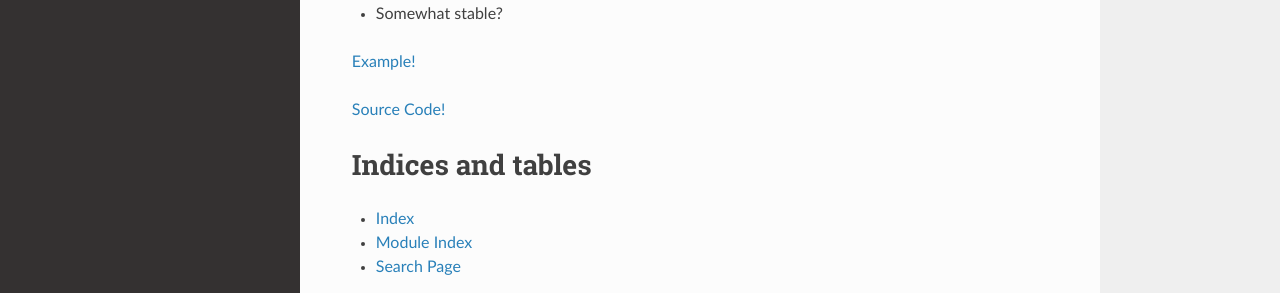
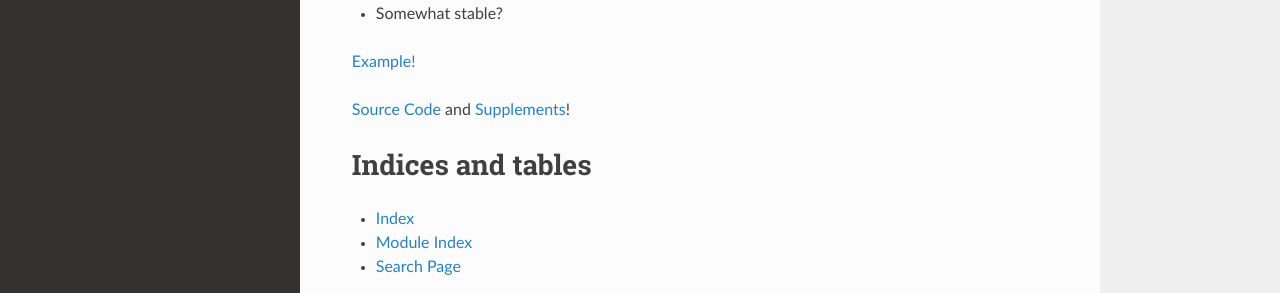
Before and after one commit to gingershaped/sechat, a Sphinx documentation site: the page built from docs/source/index.rst, in a window 1280 px wide. Shown: the part 446-739 px from the top of the page. Built offline with Sphinx 7.4.7 and the Read the Docs theme 2.0.0, drawn with Linux system fonts in a browser that asks for light colours.

Commit message:
Update index.rst

```diff
--- a/docs/source/index.rst
+++ b/docs/source/index.rst
@@ -24,7 +24,7 @@ Presenting sechat: A _better_ Stack Exchange Chat library. Supports such amazing
 
 `Example! <example>`_
 
-`Source Code! <sourcecode>`_
+`Source Code <sourcecode>`_ and `Supplements <supp>`_!
 
 
 
```
